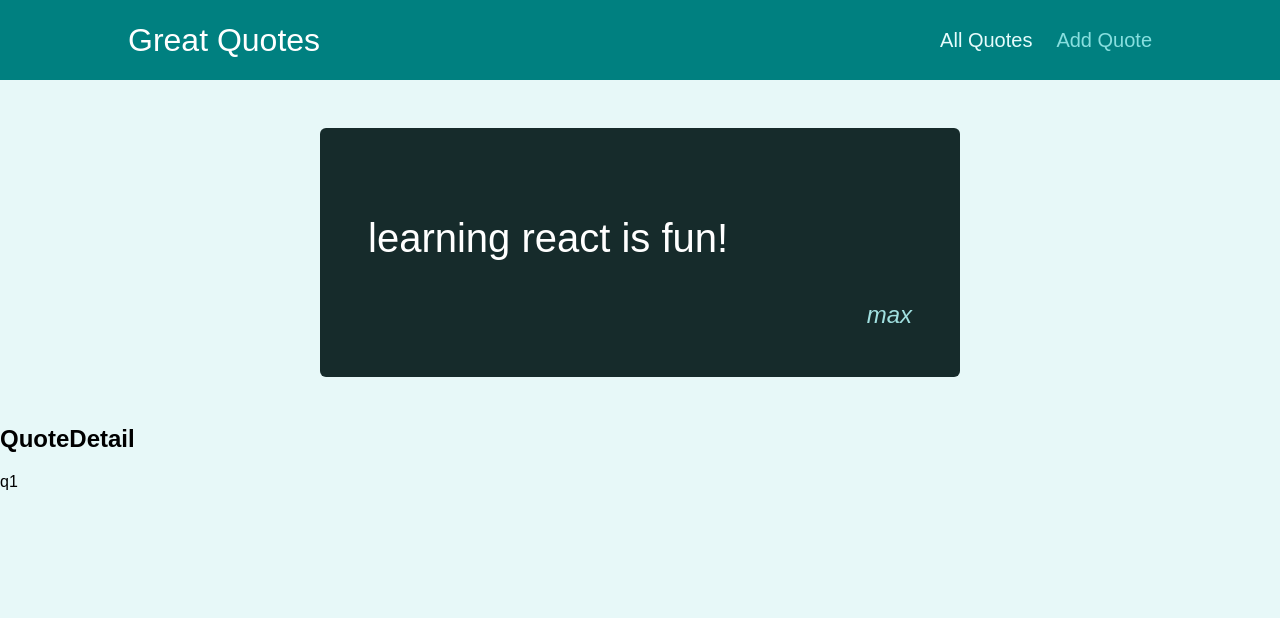
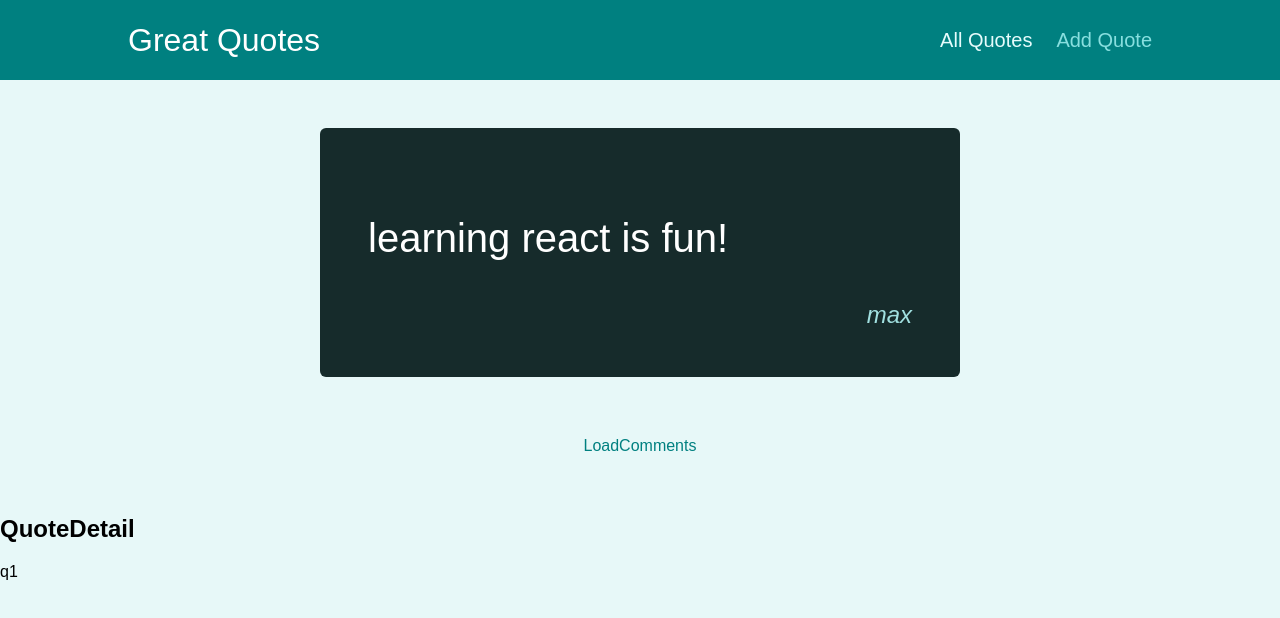
Before and after one commit to vbrawny/react-router-two-practice-project, a React (Create React App) app: page /quotes/q1 in a window 1280 px wide. Shown: the top 618 px of the page. Built offline with nearby package versions, Linux system fonts and the light colour scheme.

Commit message:
initial commit

```diff
--- a/src/pages/QuoteDetail.js
+++ b/src/pages/QuoteDetail.js
@@ -1,6 +1,8 @@
 import React from "react";
-import { useParams } from "react-router-dom";
+import { Route, useParams, Link } from "react-router-dom";
 import HighlightedQuote from "../components/quotes/HighlightedQuote";
+
+import Comments from "../components/comments/Comments";
 const DUMMY_QUOTES = [
   {
     id: "q1",
@@ -24,8 +26,24 @@ const QuoteDetail = () => {
   return (
     <section>
       <HighlightedQuote text={quote.text} author={quote.author} />
+      <Route path={`/quotes/${Params.quoteId}`} exact>
+        <div className="centered">
+          {/* wherever it is required we will call it, but
+         the place where is kept should fall under below tree structure
+         of the component  like
+         /quotes/${Params.quoteId}/comments
+        */}
+          <Link className="btn--flat" to={`/quotes/${Params.quoteId}/comments`}>
+            LoadComments
+          </Link>
+        </div>
+      </Route>
       <h2>QuoteDetail</h2>
       <p>{Params.quoteId}</p>
+      {/* wherever the location is we will place it */}
+      <Route path={`/quotes/${Params.quoteId}/comments`}>
+        <Comments />
+      </Route>
     </section>
   );
 };
```
